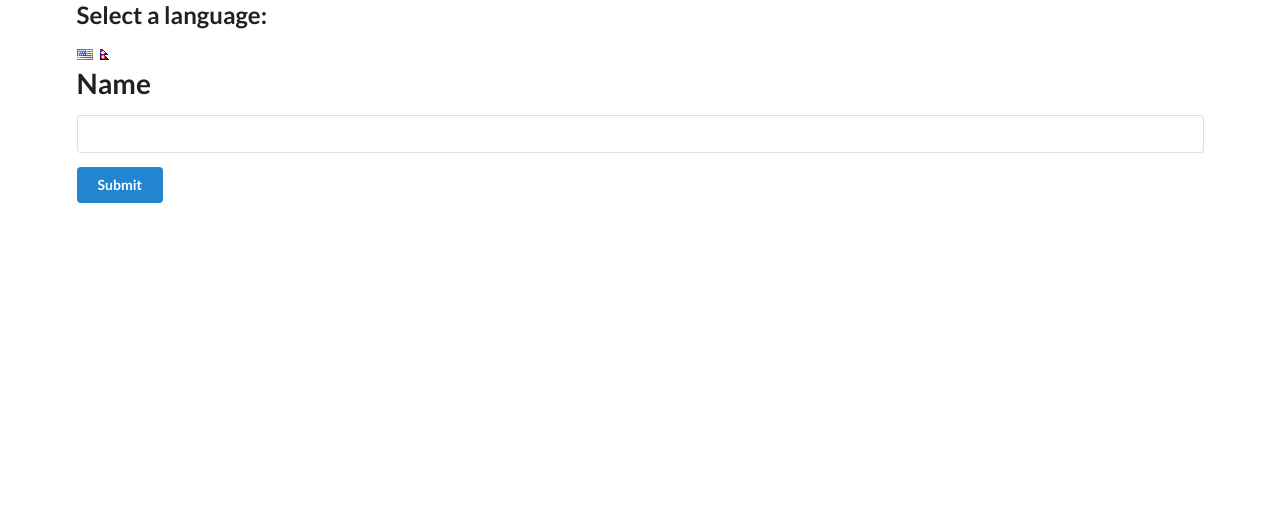
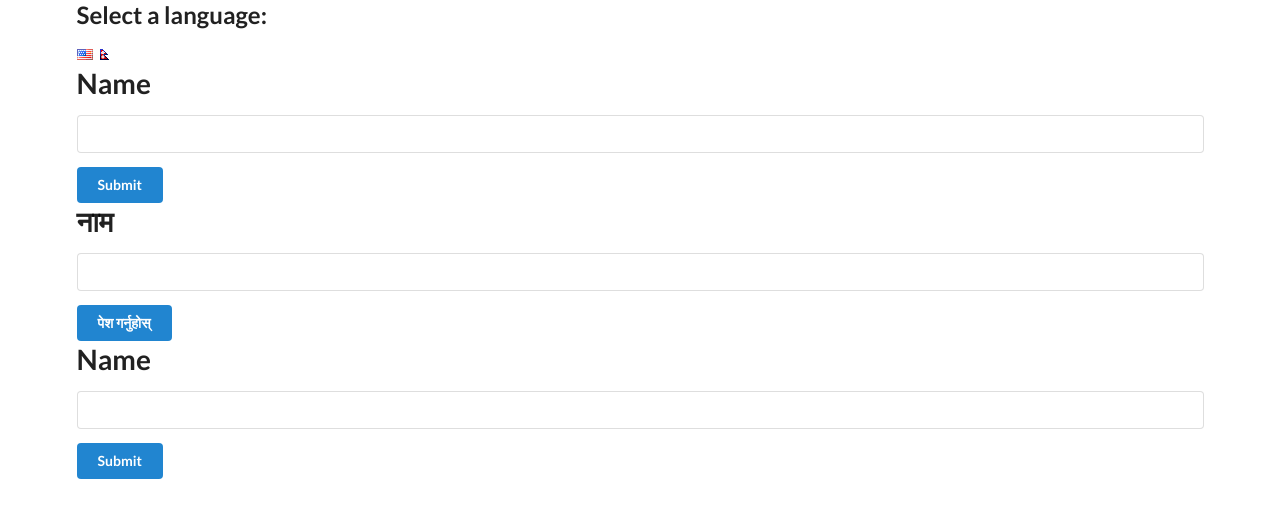
Before and after one commit to colson0x1/language-translate, a React (Create React App) app: page / in a window 1280 px wide. Shown: the top 518 px of the page. Built offline with nearby package versions, Linux system fonts and the light colour scheme.

Commit message:
create provider component: communicate some information from app component into the context object

```diff
--- a/src/components/App.jsx
+++ b/src/components/App.jsx
@@ -1,5 +1,6 @@
 import React from 'react';
 import UserCreate from './UserCreate';
+import LanguageContext from '../contexts/LanguageContext';
 
 /* Context
  * Two ways to get information in to the context object: (Source of data)
@@ -32,6 +33,29 @@ class App extends React.Component {
             onClick={() => this.onLanguageChange('nepali')}
           />
         </div>
+        {/* Communication some information from our App Component to the
+        Context Object */}
+
+        {/* For context value, usually we will have a value prop coming from
+        props object or a state object or something similar because we usually
+        want to change the value inside of our context object over time */}
+
+        {/* NOTE: Each separate use of <LanguageContext.Provider> creates a new
+        separate 'pipe' of information! Or essentially kind of a new pipe that
+        conveys information from that parent component down to those remote children*/}
+
+        {/* Only this first one sees that update */}
+        <LanguageContext.Provider value={this.state.language}>
+          <UserCreate />
+        </LanguageContext.Provider>
+
+        {/* This second one gets its value from a fixed provider that always has `nepali`  */}
+        <LanguageContext.Provider value='nepali'>
+          <UserCreate />
+        </LanguageContext.Provider>
+
+        {/* The last one gets its value from the default value from that context object
+        that we set to english */}
         <UserCreate />
       </div>
     );
```
